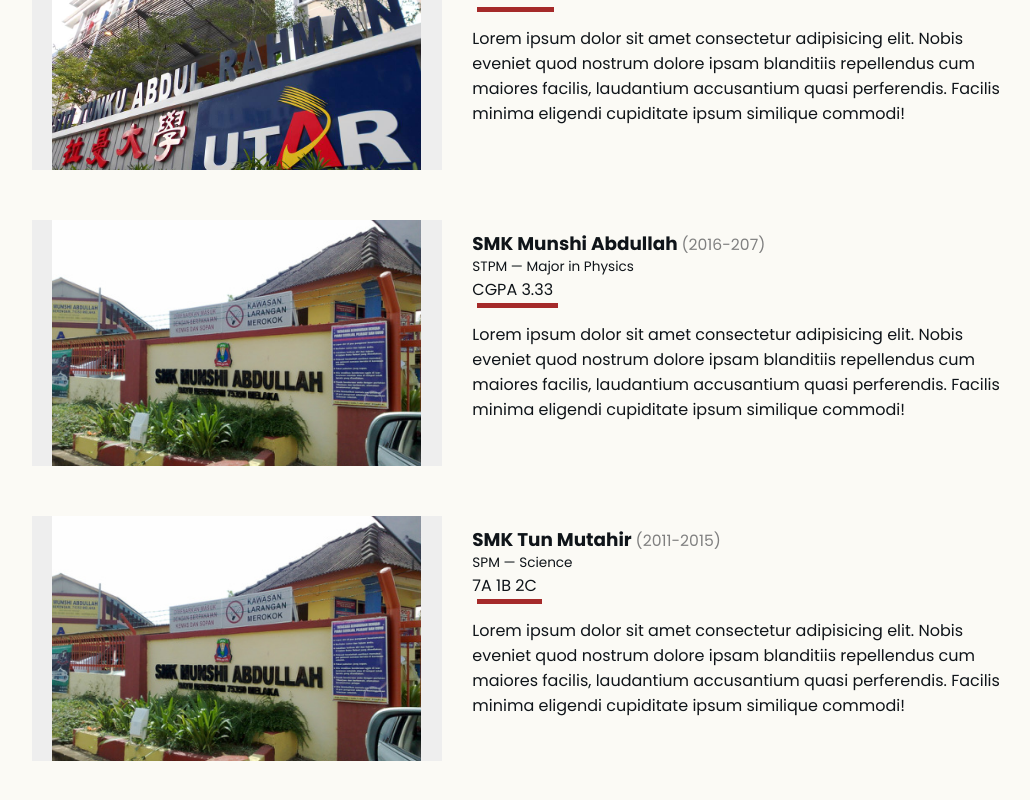
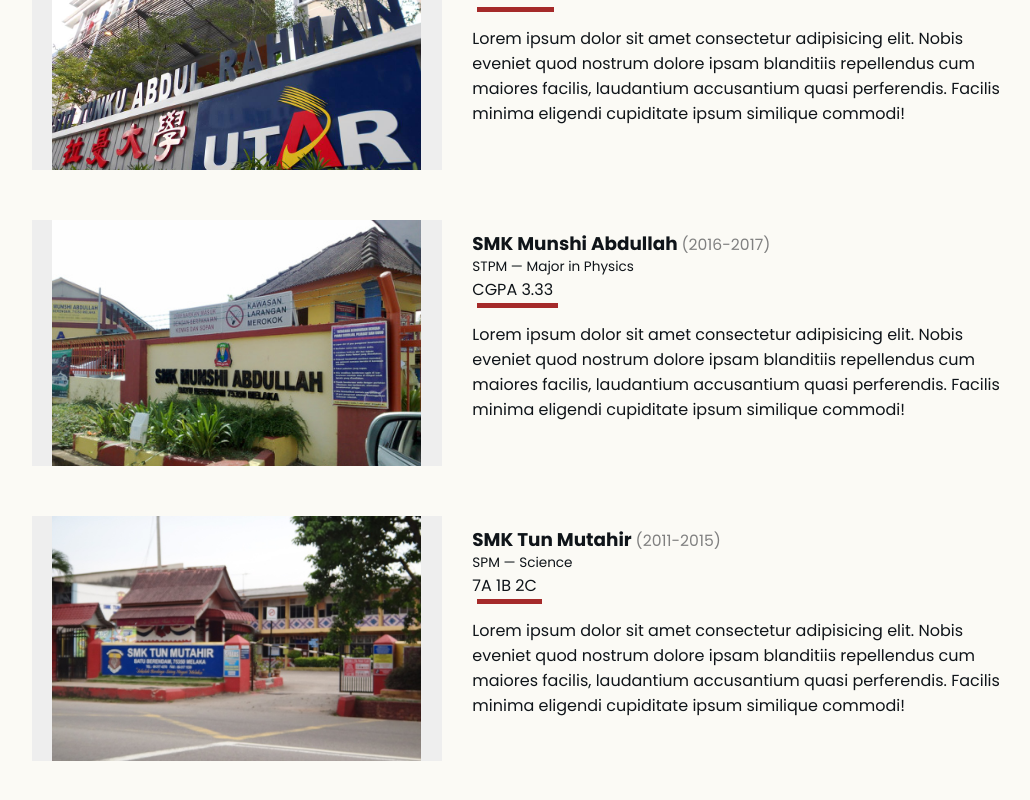
Before and after one commit to data-miner00/portfolio, a Nuxt app: page /education in a window 1280 px wide. Shown: the part 296-1096 px from the top of the page, without its empty margins (96-1126 px from the left). Built offline with nearby package versions, Linux system fonts and the light colour scheme.

Commit message:
refactor: Fixed typo

```diff
--- a/pages/education.vue
+++ b/pages/education.vue
@@ -14,7 +14,7 @@
       ></School>
       <School
         name="SMK Munshi Abdullah"
-        year="2016-207"
+        year="2016-2017"
         scholar="STPM"
         field="Major in Physics"
         result="CGPA 3.33"
@@ -26,7 +26,7 @@
         scholar="SPM"
         field="Science"
         result="7A 1B 2C"
-        imgSrc="munshi.jpg"
+        imgSrc="tmu.jpg"
       ></School>
     </div>
   </div>
```
